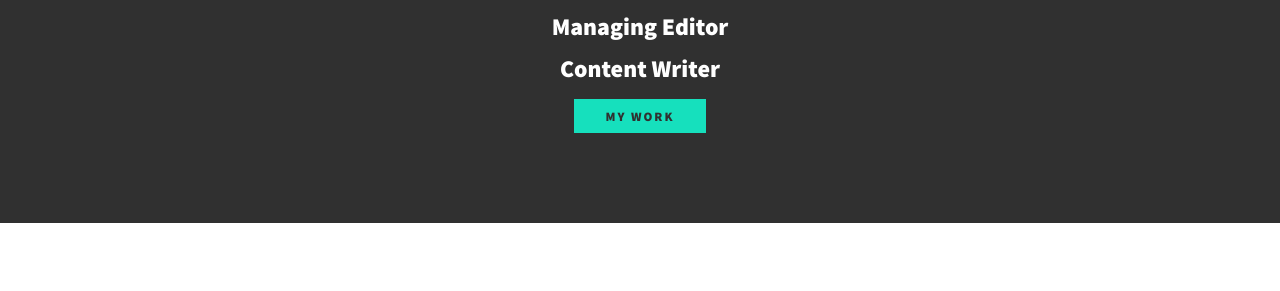
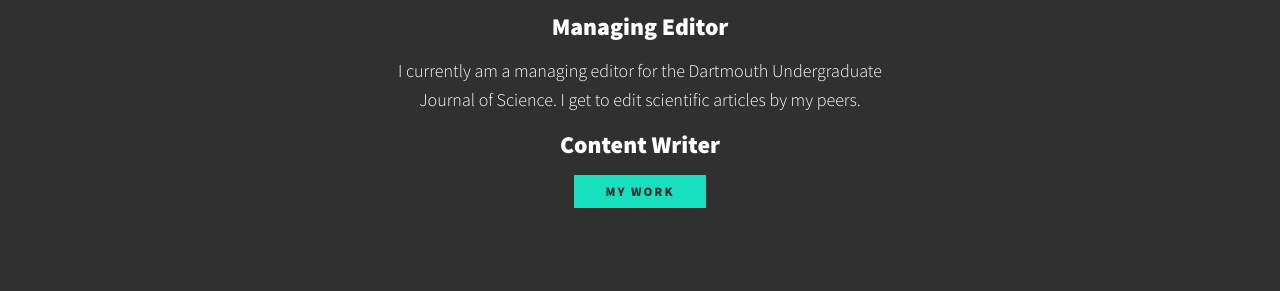
Before and after one commit to georgia-dawahare/georgiadawahare.me, a plain HTML site: page index.html in a window 1280 px wide. Shown: the part 846-1137 px from the top of the page. Drawn offline with nearby package versions, Linux system fonts and the light colour scheme.

Commit message:
oops forgot one

```diff
--- a/index.html
+++ b/index.html
@@ -50,7 +50,7 @@
 
                   <div class="activity">
                       <h3>Managing Editor</h3>
-                      <p></p>
+                      <p>I currently am a managing editor for the Dartmouth Undergraduate Journal of Science. I get to edit scientific articles by my peers. </p>
                   </div> <!-- / activity -->
 
                   <div class="activity">
```
